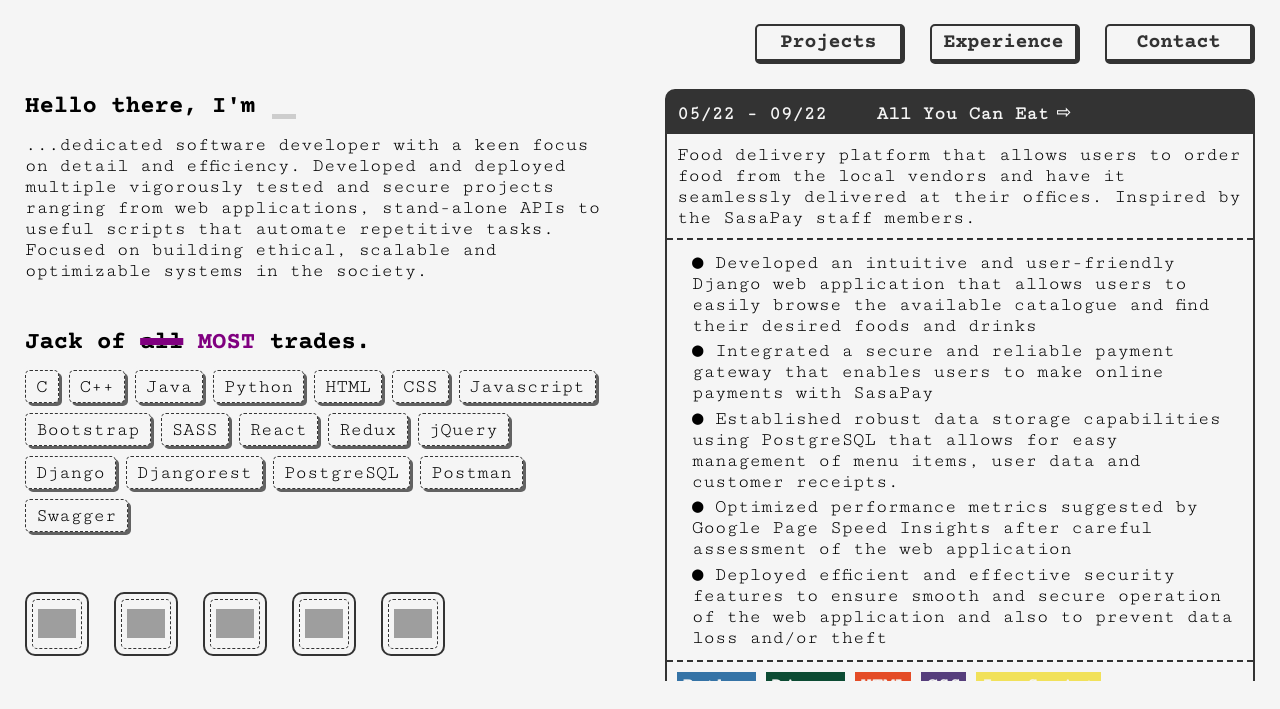
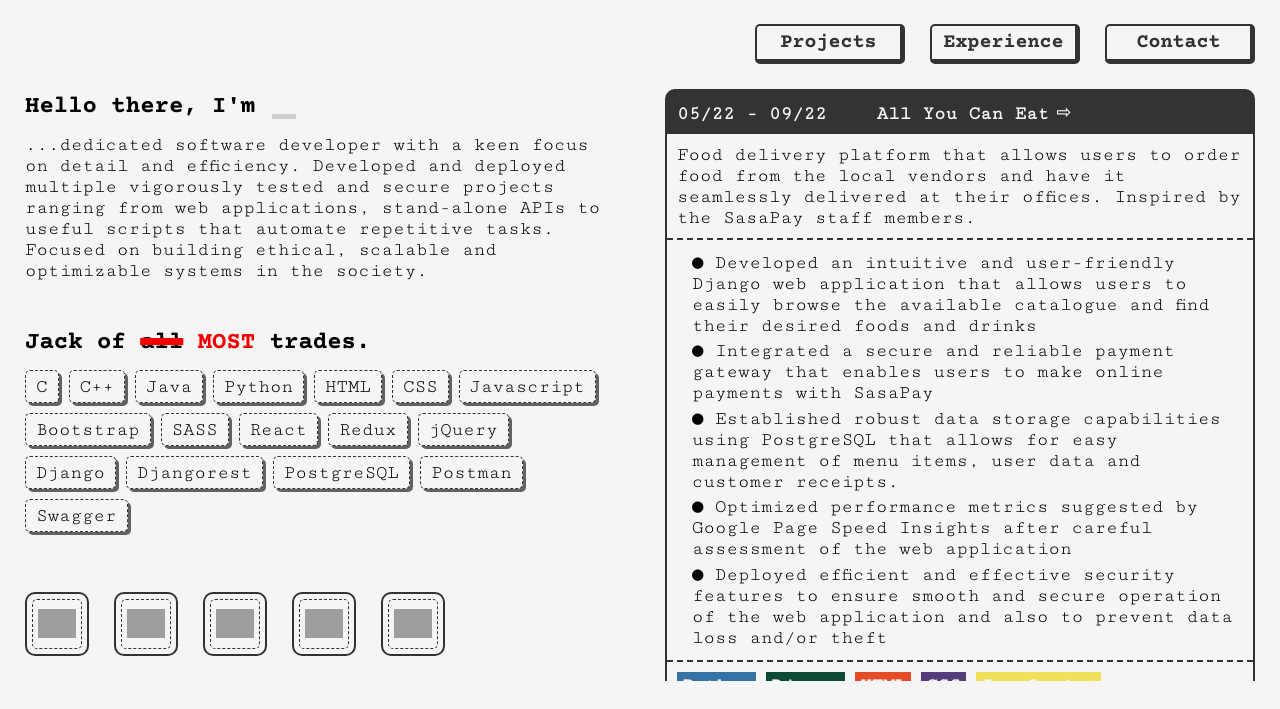
Before and after one commit to NerdPlayground/personal-portfolio-fcc, a Django app: page / in a window 1280 px wide. Shown: the part 274-983 px from the top of the page. Run offline with Django 5.2, Linux system fonts and the light colour scheme; grey boxes are pictures that could not be loaded.

Commit message:
chore (Application) : back to the original

```diff
--- a/static/css/styles.css
+++ b/static/css/styles.css
@@ -7,7 +7,7 @@
 
 :root{
     --display: "normal"; /* changes when the webpage is viewed on smaller devices */
-    --red: #800080;
+    --red: #F50000;
     --green: #00F500;
     --black: #333333;
     --light-black: #626262;
```
